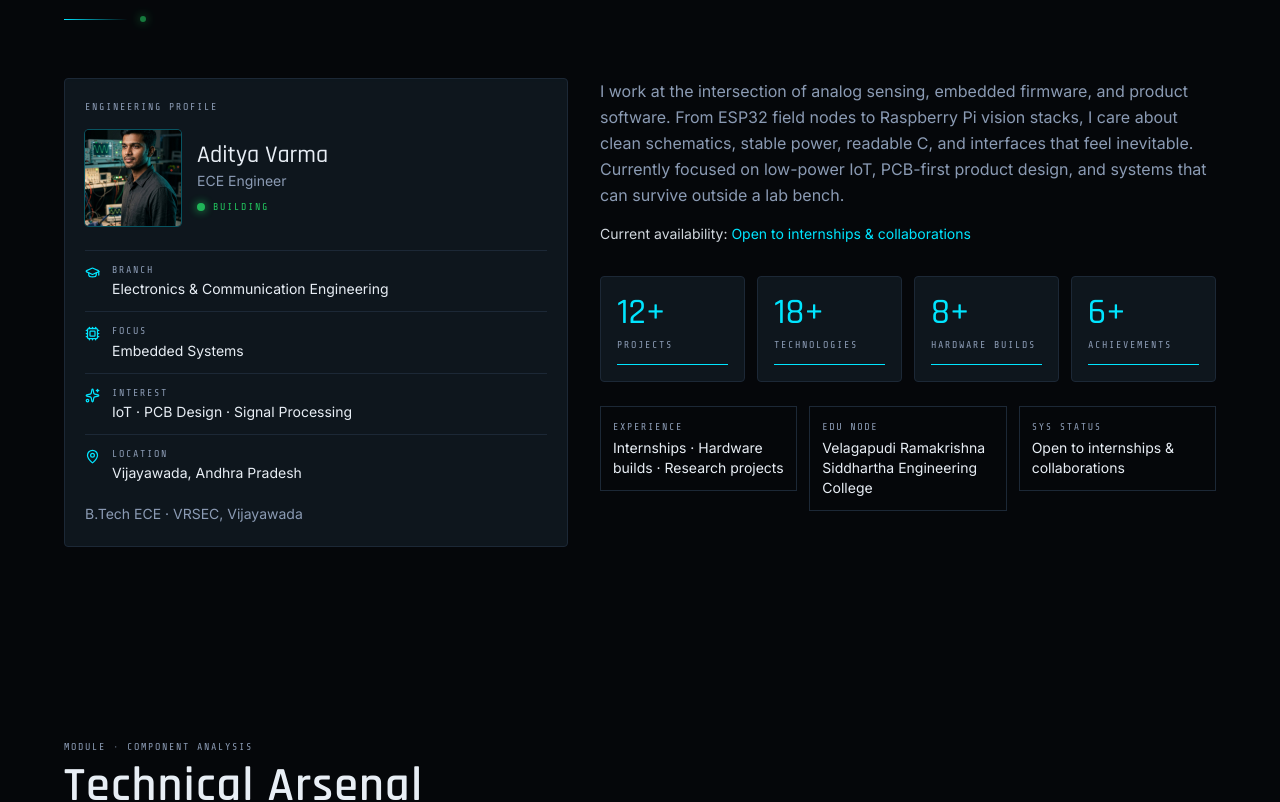
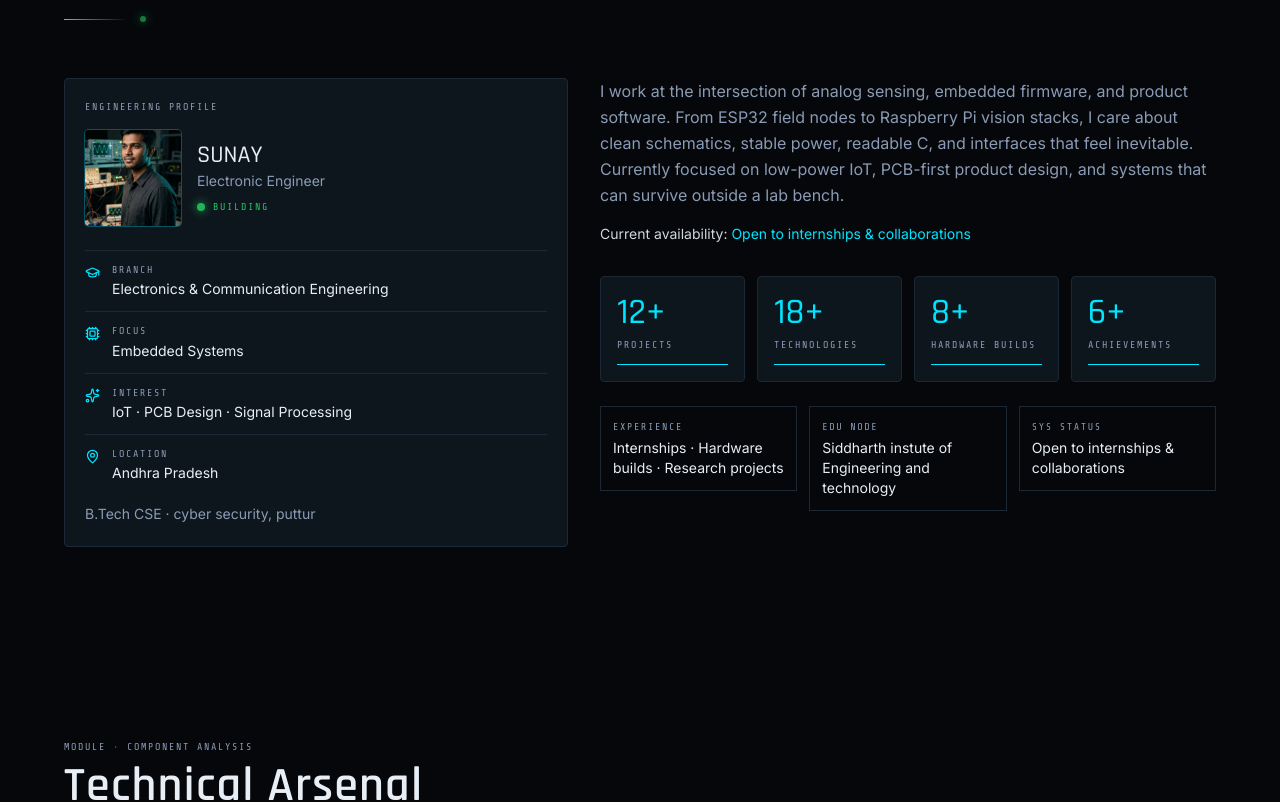
Before and after one commit to SUNAY-6/ELECTRO, a React (Vite) app in the folder client/: page / in a window 1280 px wide. Shown: the part 1100-1902 px from the top of the page. Built offline with nearby package versions, Linux system fonts and the light colour scheme; no server answers.

Commit message:
Update profile information in seed.js

```diff
--- a/client/src/data/seed.js
+++ b/client/src/data/seed.js
@@ -1,34 +1,34 @@
 export const SEED = {
   profile: {
-    name: 'Aditya Varma',
-    title: 'ECE Engineer',
+    name: 'SUNAY',
+    title: 'Electronic Engineer',
     headline: 'BUILDING THE FUTURE\nONE CIRCUIT AT A TIME.',
     tagline: 'Embedded systems · IoT · hardware-software co-design',
     bio: 'Electronics and Communication engineer who treats every board like a story — power rails, signal integrity, firmware, and the interface a human actually touches. I design, prototype, and ship systems that live between silicon and the physical world.',
     longBio:
       'I work at the intersection of analog sensing, embedded firmware, and product software. From ESP32 field nodes to Raspberry Pi vision stacks, I care about clean schematics, stable power, readable C, and interfaces that feel inevitable. Currently focused on low-power IoT, PCB-first product design, and systems that can survive outside a lab bench.',
     branch: 'Electronics & Communication Engineering',
-    education: 'B.Tech ECE · VRSEC, Vijayawada',
-    educationDetail: 'Velagapudi Ramakrishna Siddhartha Engineering College',
-    location: 'Vijayawada, Andhra Pradesh',
+    education: 'B.Tech CSE · cyber security, puttur',
+    educationDetail: ' Siddharth instute of  Engineering and technology',
+    location: ' Andhra Pradesh',
     focus: 'Embedded Systems',
     interest: 'IoT · PCB Design · Signal Processing',
     experience: 'Internships · Hardware builds · Research projects',
     status: 'Building',
     availability: 'Open to internships & collaborations',
-    email: 'aditya.varma@example.com',
+    email: 'sunayp16@gmail.com',
     phone: '+91 98765 43210',
-    github: 'https://github.com/adityavarma',
-    linkedin: 'https://linkedin.com/in/adityavarma',
-    instagram: 'https://instagram.com/aditya.circuits',
+    github: 'https://github.com/sunay-6',
+    linkedin: 'https://linkedin.com/in/sunay',
+    instagram: 'https://instagram.com/',
     resumeUrl: '/resume.html',
     image: '/images/profile.jpg',
     stats: { projects: 12, technologies: 18, hardware: 8, achievements: 6 },
   },
   settings: {
-    siteTitle: 'Aditya Varma — ECE Engineer',
+    siteTitle: 'SUNAY — Electronic Engineer',
     siteDescription:
-      'Portfolio of Aditya Varma, Electronics & Communication engineer building embedded systems, IoT products, and hardware-software platforms.',
+      'Portfolio of SUNAY, Electronics & Communication engineer building embedded systems, IoT products, and hardware-software platforms.',
     lastUpdated: '2026-08-19',
   },
   stats: { views: 1284 },
```
